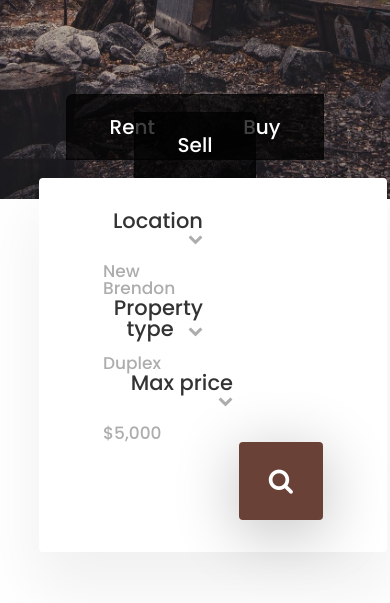
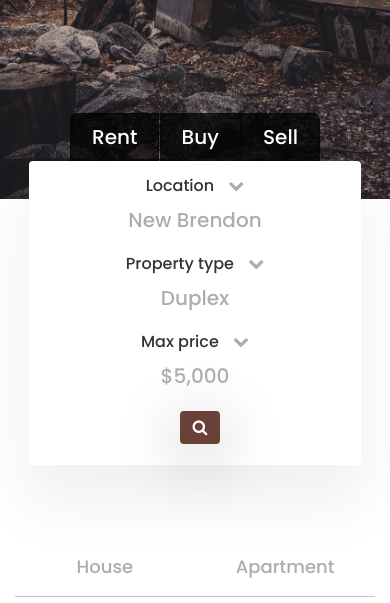
Before and after one commit to carlos-io/portfolio-real-estate, a website: page public/index.html in a window 390 px wide. Shown: the part 431-1034 px from the top of the page. Drawn offline with Linux system fonts and the light colour scheme; a web font is replaced by a local one.

Commit message:
switch search to grid display and make responsive

```diff
--- a/assets/scss/landing/_search.scss
+++ b/assets/scss/landing/_search.scss
@@ -1,7 +1,6 @@
 #search {
     top: -80px;
     text-align: center;
-}
 
     #general {
         li {
@@ -37,18 +36,40 @@
     }
 
     #specifics {
-    margin-top: 23px;
-    display: inline-block;
-    padding: 32px 64px 32px 64px;
+        margin: 23px auto;
+        display: grid;
+        grid-template-columns: 4fr 0.1fr 5fr 0.1fr 4fr 0.1fr 3fr;
+        justify-items: center;
+        padding: 32px 0;
+        max-width: 1000px;
         background-color: white;
         -webkit-border-radius: 4px;
         -moz-border-radius: 4px;
         border-radius: 4px;
-    text-align: right;
 
-    & > div {
-        display: inline-block;
-        vertical-align: middle;
+        #location, #type, #price {
+            text-align: left;
+        }
+
+        #search-button {
+            div {
+                background-color: $paleBrown;
+                color: white;
+                width: 38px;
+                padding: 26px 28px;
+                -webkit-border-radius: 4px;
+                -moz-border-radius: 4px;
+                border-radius: 4px;
+                transition: 0.1s ease-in-out;
+
+                &:hover {
+                    background-color: $brown;
+                }
+            }
+
+            i {
+                font-size: 26px;
+            }
         }
 
         .filter-type {
@@ -68,31 +89,4 @@
             color: $lightGray;
         }
     }
-
-#location, #type {
-    margin-right: 120px;
 }
-
-#price {
-    margin-right: 90px;
-}
-
-#search-button {
-    div {
-        background-color: $paleBrown;
-        color: white;
-        padding: 26px 30px;
-        -webkit-border-radius: 4px;
-        -moz-border-radius: 4px;
-        border-radius: 4px;
-        transition: 0.1s ease-in-out;
-
-        &:hover {
-            background-color: $brown;
-        }
-    }
-
-    i {
-        font-size: 26px;
-    }
-}
--- a/assets/scss/main.scss
+++ b/assets/scss/main.scss
@@ -152,6 +152,64 @@ p {
             }
         }
     }
+
+    #search {
+        top: -70px;
+
+        .container {
+            width: 90%;
+        }
+
+        #general {
+            li {
+                a {
+                    padding: 9px 21px;
+                }
+            }
+        }
+
+        #specifics {
+            margin-top: 14px;
+            padding: 16px 26px;
+            width: 80%;
+            max-width: 375px;
+            display: block;
+
+
+            #location, #type, #price {
+                text-align: center;
+            }
+
+            #type, #price {
+                margin-top: 25px;
+            }
+
+            #search-button {
+                div {
+                    padding: 8px;
+                    margin: 25px auto 5px auto;
+                    width: 80%;
+                }
+
+                i {
+                    font-size: 16px;
+                }
+            }
+
+            .filter-type {
+                font-size: 16px;
+            }
+
+            .filter-dropdown {
+                font-size: 16px;
+            }
+
+            .filter-value {
+                font-size: 20px;
+                text-align: center;
+            }
+        }
+    }
 }
 
 @media only screen and (min-width: 426px) and (max-width: 767px) {
@@ -179,4 +237,10 @@ p {
             }
         }
     }
+
+    #search {
+        .container {
+            width: 90%;
+        }
+    }
 }
--- a/public/index.html
+++ b/public/index.html
@@ -77,6 +77,7 @@
                         </div>
                         <div class="filter-value">New Brendon</div>
                     </div>
+                    <div></div>
                     <div id="type">
                         <div>
                             <span class="filter-type">Property type</span>
@@ -88,6 +89,7 @@
                         </div>
                         <div class="filter-value">Duplex</div>
                     </div>
+                    <div></div>
                     <div id="price">
                         <div>
                             <span class="filter-type">Max price</span>
@@ -99,6 +101,7 @@
                         </div>
                         <div class="filter-value">$5,000</div>
                     </div>
+                    <div></div>
                     <div id="search-button">
                         <a href="#">
                             <div class="soft-shadow">
```
Also changed, not shown: public/css/main.css. Lines whose indentation alone changed are shown as unchanged.
